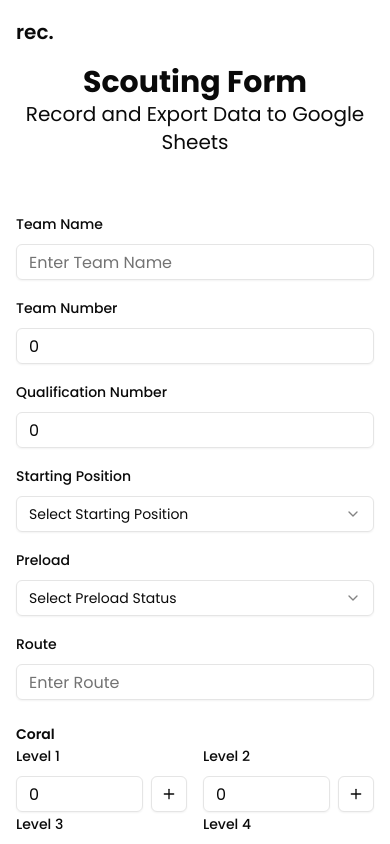
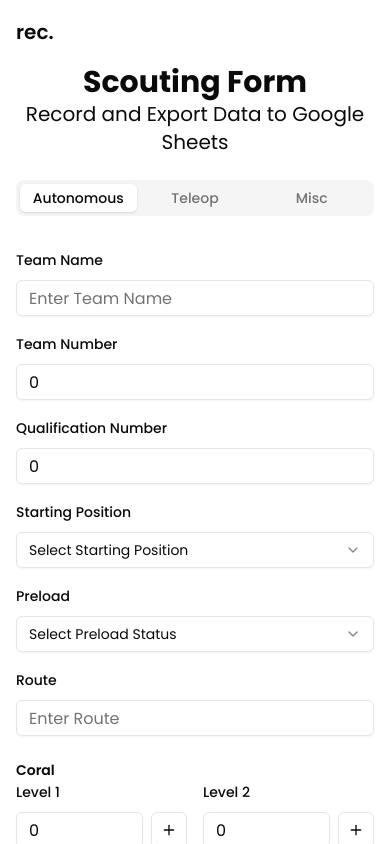
Before and after one commit to kevinnhou/frc-scouting, a Next.js app: page /match in a window 390 px wide. Shown: the top 844 px of the page. Built offline with nearby package versions, Linux system fonts and the light colour scheme.

Commit message:
fix: display tabs for mobile

```diff
--- a/src/components/form/match-scouting.tsx
+++ b/src/components/form/match-scouting.tsx
@@ -403,7 +403,7 @@ export function MatchScoutingForm() {
     <>
       <Form {...form}>
         <form onSubmit={form.handleSubmit(onSubmit)} className="space-y-8">
-          <div className="hidden md:block">
+          <div className="block">
             <Tabs
               defaultValue="autonomous"
               className="w-full mb-4"
```
